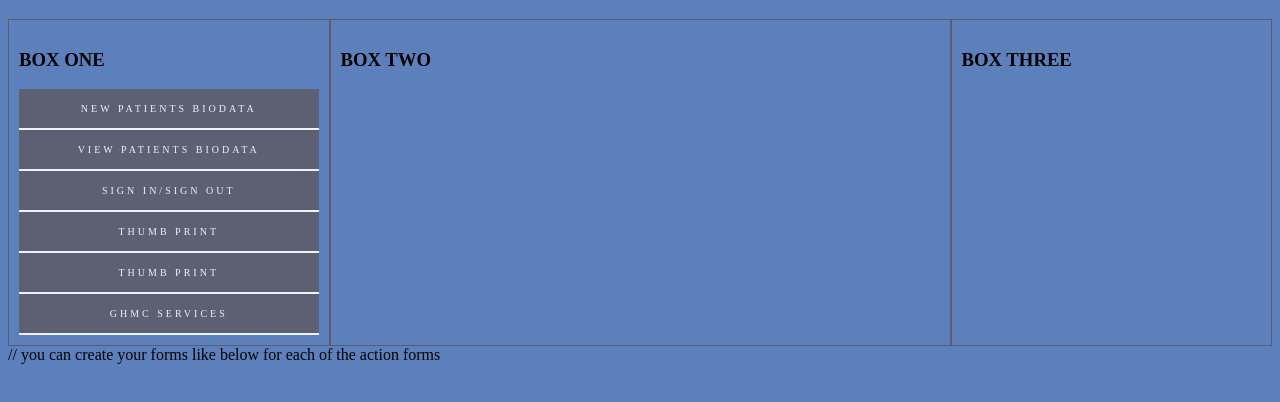
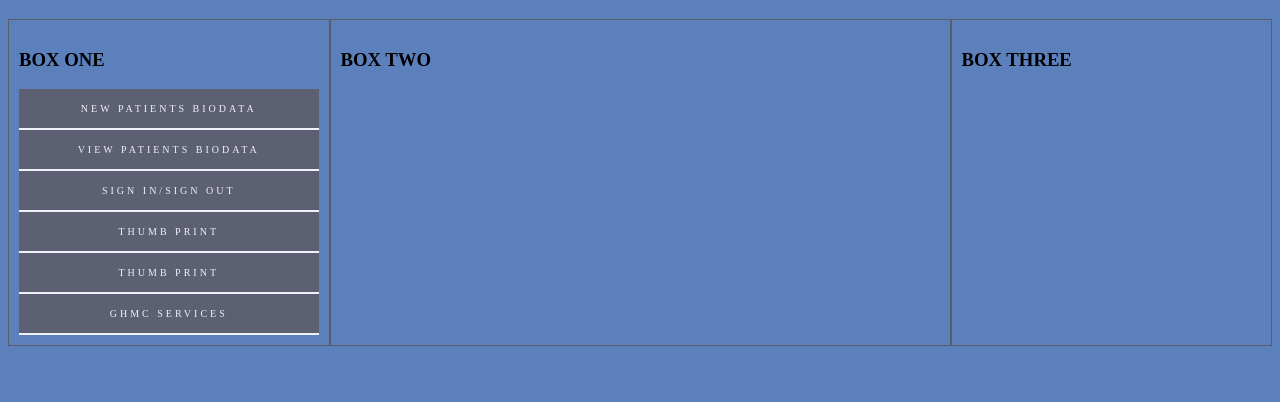
Before and after one commit to IsmailMuhammed2019/hospital, a plain HTML site: page reception.html in a window 1280 px wide. Shown: the part 64-466 px from the top of the page. Drawn offline with Linux system fonts and the light colour scheme.

Commit message:
corrected the comments

```diff
--- a/reception.html
+++ b/reception.html
@@ -23,7 +23,7 @@
 			<h3>BOX  THREE</h3>
 		</div>
 	</div>
-// you can create your forms like below for each of the action forms
+<!- you can create your forms like below for each of the action forms ->
 	<div id="newform" class="formdisplay">
 		your new form here
 	  </div>
```
